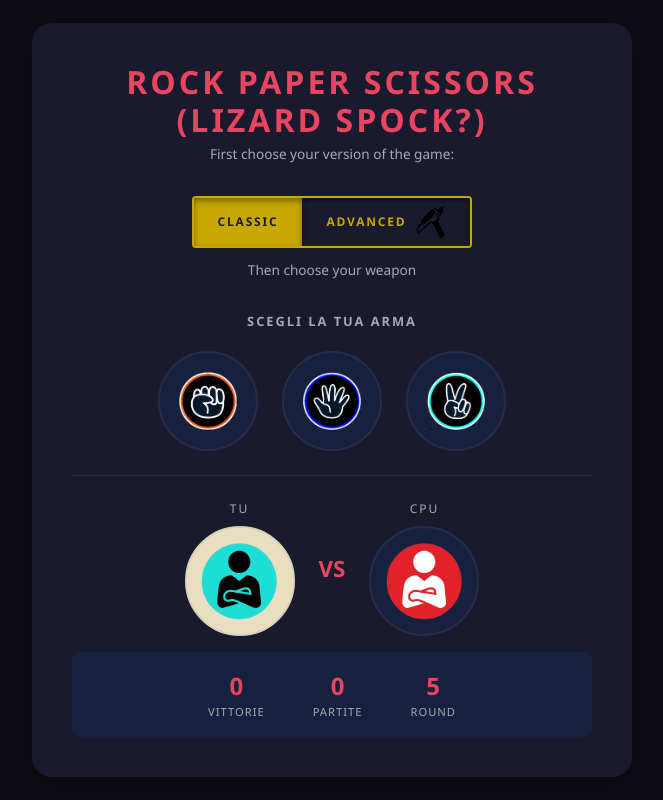
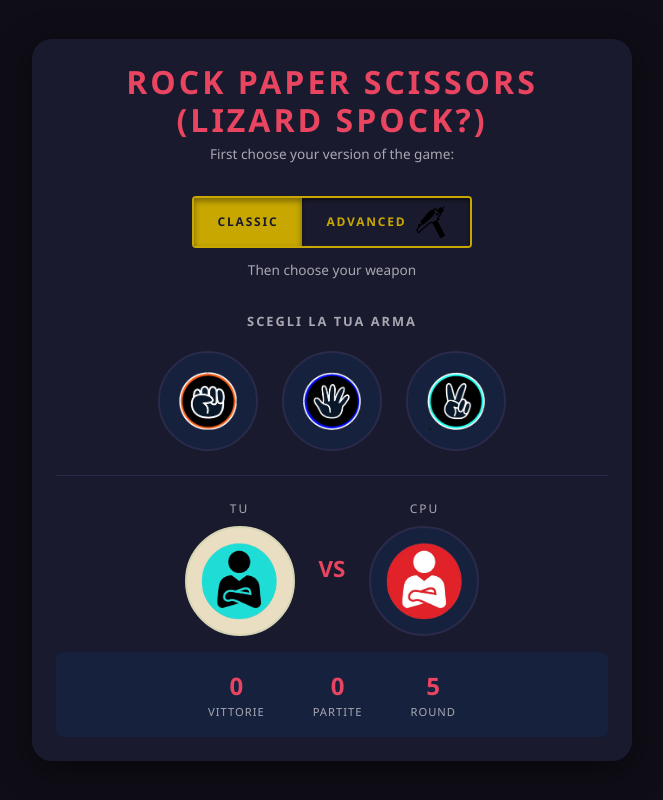
Before and after one commit to maisdesign/rock-paper-scissor, a React (Vite) app: page / in a window 1280 px wide. Shown: the whole page, without its empty margins (308-971 px from the left). Built offline with nearby package versions, Linux system fonts and the light colour scheme.

Commit message:
Update game card padding for improved layout

```diff
--- a/src/App.jsx
+++ b/src/App.jsx
@@ -15,7 +15,7 @@ function App() {
   const [version, setVersion] = useState('classic');
 
   return (
-    <div className="game-card">
+    <div className="game-card p-md-4 p-1">
       <h1 className="game-title">ROCK PAPER SCISSORS (LIZARD SPOCK?)</h1>
       <p className="game-subtitle">First choose your version of the game:</p>
       {/*}
--- a/src/index.css
+++ b/src/index.css
@@ -23,7 +23,6 @@ body {
 .game-card {
   background: #1a1a2e;
   border-radius: 20px;
-  padding: 2.5rem;
   max-width: 600px;
   width: 100%;
   box-shadow: 0 8px 32px rgba(0, 0, 0, 0.5);
```
